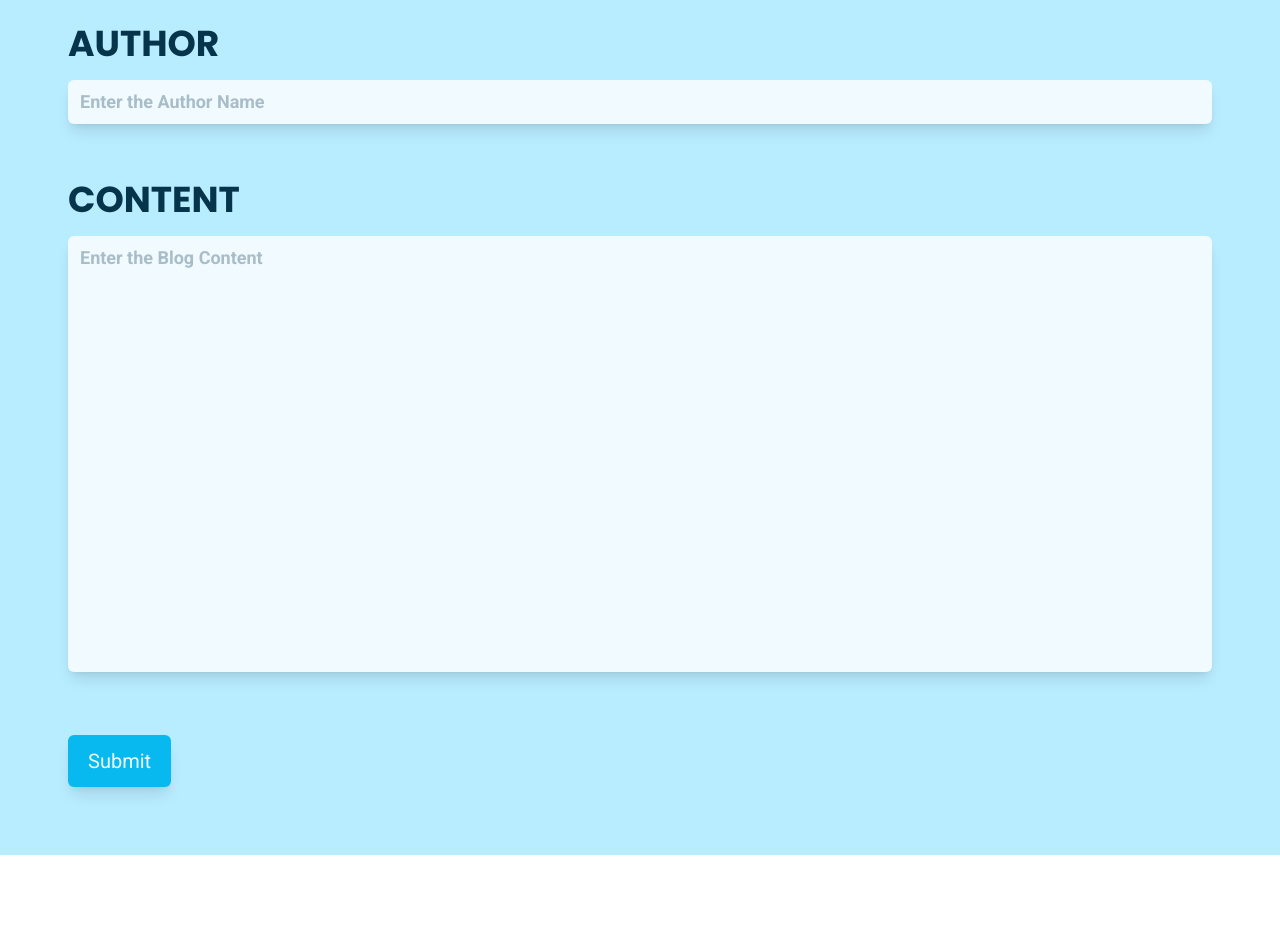
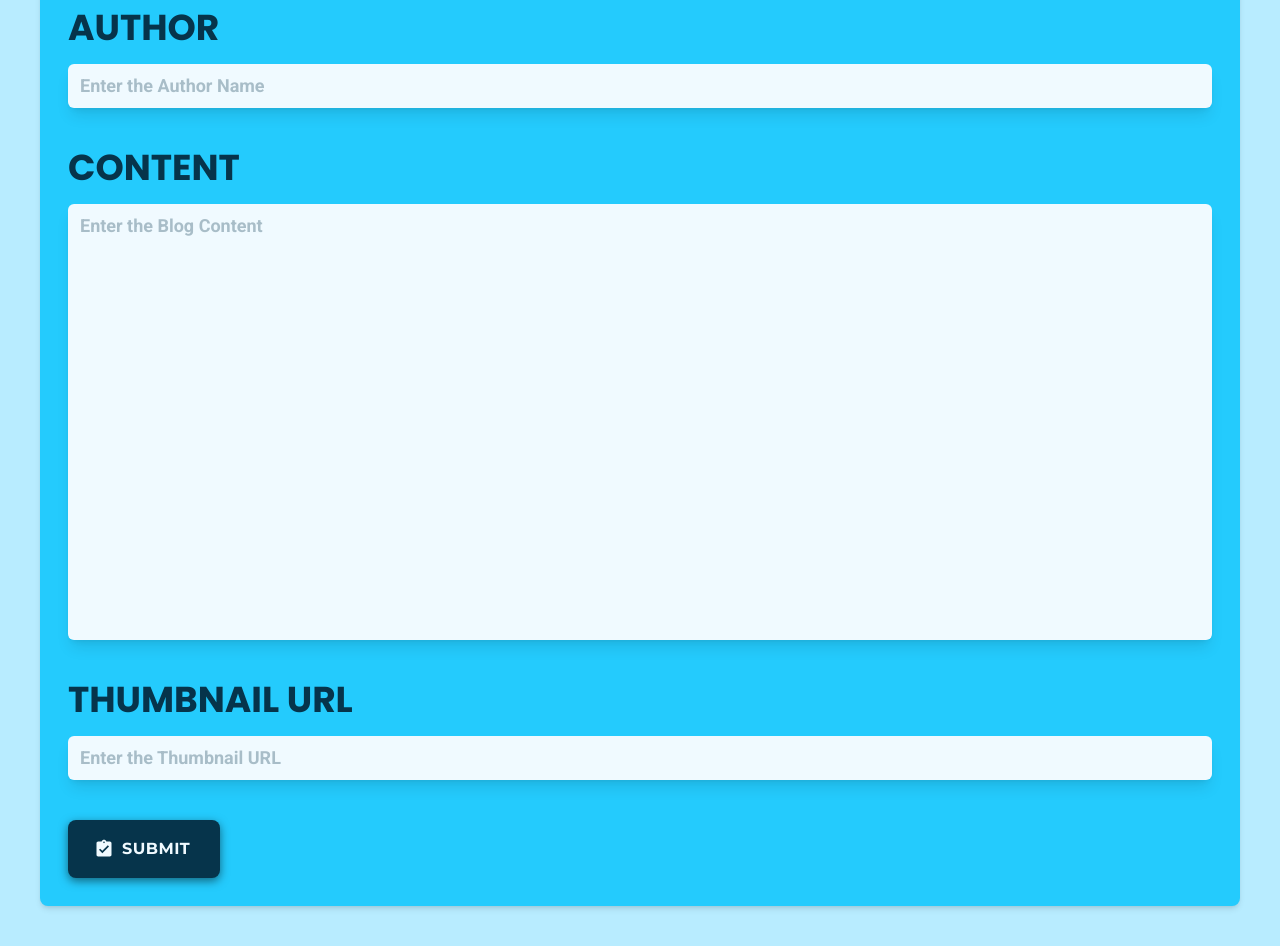
Before and after one commit to Ayush-Kanduri/Blog-WebApp-React, a React (Vite) app: page /create-post in a window 1280 px wide. Shown: the part 380-1326 px from the top of the page. Before the commit the page ends 1235 px from the top, so only its background shows below. Built offline with nearby package versions, Linux system fonts and the light colour scheme.

Commit message:
Implemented the Homepage, Implemented Post Creation Functionality

```diff
--- a/src/App.jsx
+++ b/src/App.jsx
@@ -76,7 +76,7 @@ const App = () => {
 export default App;
 
 // ----------------
-// Normal Routing //
+// NOTE:: Normal Routing //
 // ----------------
 {
 	/*
@@ -92,7 +92,7 @@ export default App;
 }
 
 // -----------------------------------------
-// Nested Routing & Outlet (Routing Layout) //
+// NOTE:: Nested Routing & Outlet (Routing Layout) //
 // -----------------------------------------
 {
 	/* <Router>
@@ -116,7 +116,7 @@ export default App;
 }
 
 {
-	/* Common Layout
+	/* NOTE:: Common Layout
 <nav>
 	-----------
 	-----------
--- /dev/null
+++ b/src/components/Card.jsx
@@ -0,0 +1,54 @@
+import Button from "@mui/material/Button";
+import { styled } from "styled-components";
+import { useNavigate } from "react-router-dom";
+
+const Card = ({ post }) => {
+	const navigate = useNavigate();
+	const printDate = (timestamp) => {
+		const date = timestamp.toDate().toDateString();
+		const formattedDate = new Date(date);
+		return new Intl.DateTimeFormat("en-IN", {
+			dateStyle: "long",
+		}).format(formattedDate);
+	};
+	return (
+		<div className="w-1/4 bg-[#7adeff] pb-5 flex flex-col gap-3 rounded-xl overflow-hidden shadow-lg shadow-slate-600">
+			<div className="w-full flex overflow-hidden ">
+				<img
+					src={post.url}
+					alt="blog post thumbnail"
+					className="w-full object-cover object-center h-52 hover:scale-110 transition-all ease-linear hover:brightness-90"
+				/>
+			</div>
+			<div className="w-full flex flex-col gap-0 relative pt-2 pl-2">
+				<h2 className="text-text font-heading font-bold text-3xl px-4">
+					{post.title}
+				</h2>
+				<p className="text-[#095371] font-logo text-sm font-bold p-2 px-4">
+					{post.author}
+				</p>
+				<StyledButton
+					variant="contained"
+					onClick={() => navigate(`/post/${post.id}`)}
+				>
+					Read
+				</StyledButton>
+				<p className="text-base text-[#095371] font-text absolute bottom-2 right-3 font-semibold border-b-2 border-[#095371]">
+					{printDate(post.createdAt)}
+				</p>
+			</div>
+		</div>
+	);
+};
+
+export default Card;
+
+const StyledButton = styled(Button)`
+	width: 100px !important;
+	margin-top: 1rem !important;
+	margin-left: 1rem !important;
+	color: #f0faff !important;
+	background: #06344b !important;
+	font-weight: 900 !important;
+	box-shadow: 0 2px 4px rgba(0, 0, 0, 0.5);
+`;
--- a/src/components/Navbar.jsx
+++ b/src/components/Navbar.jsx
@@ -1,7 +1,7 @@
 const Navbar = ({ NavLink, Link, Outlet }) => {
 	return (
 		<>
-			<nav className="bg-border w-full p-7 shadow-xl">
+			<nav className="bg-border w-full p-7 shadow-md">
 				<ul className="flex w-full gap-7 justify-start items-center">
 					<li>
 						<NavLink
@@ -22,7 +22,7 @@ const Navbar = ({ NavLink, Link, Outlet }) => {
 					<li className="ml-auto">
 						<Link
 							to="/"
-							className="text-text font-bold text-5xl font-logo drop-shadow-xl"
+							className="text-text font-bold text-5xl font-logo drop-shadow-md"
 						>
 							Blogster Hub
 						</Link>
--- /dev/null
+++ b/src/components/Toast.jsx
@@ -0,0 +1,23 @@
+import { ToastContainer } from "react-toastify";
+import "react-toastify/dist/ReactToastify.css";
+
+const Toast = () => {
+	return (
+		<ToastContainer
+			className="font-heading font-light text-sm flex justify-center items-center p-4"
+			position="top-right"
+			autoClose={5000}
+			limit={1}
+			hideProgressBar={false}
+			newestOnTop={false}
+			closeOnClick
+			rtl={false}
+			pauseOnFocusLoss
+			draggable
+			pauseOnHover
+			theme="dark"
+		/>
+	);
+};
+
+export default Toast;
--- a/src/pages/CreatePost.jsx
+++ b/src/pages/CreatePost.jsx
@@ -1,13 +1,72 @@
+import { useFormInput } from "@/utils/hooks";
+import DB from "@/utils/firebase";
+import Toast from "@/components/Toast";
+import { toast } from "react-toastify";
+import { styled } from "styled-components";
+import { addDoc, collection, updateDoc } from "firebase/firestore";
+import Button from "@mui/material/Button";
+import AssignmentTurnedInIcon from "@mui/icons-material/AssignmentTurnedIn";
+
 const CreatePost = () => {
+	const title = useFormInput("");
+	const author = useFormInput("");
+	const content = useFormInput("");
+	const url = useFormInput("");
+
+	const validateUrl = (url) => {
+		const regex = /^(ftp|http|https):\/\/[^ "]+$/;
+		return regex.test(url);
+	};
+
+	const scrollToTop = () => {
+		window.scrollTo({ top: 0, left: 0, behavior: "smooth" });
+	};
+
+	const handleSubmit = async (e) => {
+		try {
+			e.preventDefault();
+			e.stopPropagation();
+
+			if (!title.value || !author.value || !url.value || !content.value) {
+				toast.error("Please fill all the fields! 🚩");
+				return;
+			}
+			if (!validateUrl(url.value)) {
+				toast.error("Please enter a valid URL! 🚩");
+				return;
+			}
+
+			const collectionRef = collection(DB, "Posts");
+			const newDocumentRef = await addDoc(collectionRef, {
+				title: title.value,
+				author: author.value,
+				content: content.value,
+				url: url.value,
+				createdAt: new Date(),
+			});
+			await updateDoc(newDocumentRef, { id: newDocumentRef.id });
+			scrollToTop();
+			toast.success("Post Created Successfully! 🎉");
+			title.reset();
+			author.reset();
+			content.reset();
+			url.reset();
+		} catch (error) {
+			console.log("Error in adding the document:", error);
+		}
+	};
+
 	return (
 		<div className="text-5xl p-10 flex-1">
 			<h1 className="text-text font-heading font-bold">Create Post</h1>
+			<Toast />
 			<form
 				action=""
 				method="post"
-				className="mt-7 w-full flex flex-col rounded-lg"
+				onSubmit={handleSubmit}
+				className="mt-7 w-full flex flex-col rounded-lg gap-2 bg-border p-3 shadow-md"
 			>
-				<div className="w-full flex flex-col p-7 gap-4">
+				<div className="w-full flex flex-col p-4 gap-4">
 					<label
 						htmlFor="title"
 						className="text-text font-bold text-4xl font-heading uppercase"
@@ -21,9 +80,11 @@ const CreatePost = () => {
 						required
 						placeholder="Enter the Blog Title"
 						className="bg-post text-text font-text font-semibold p-2 px-3 rounded-md shadow-lg border-0 focus:outline-none focus:ring-0 focus:border-0 placeholder:text-text placeholder:opacity-30 text-lg"
+						value={title.value}
+						onChange={title.onChange}
 					/>
 				</div>
-				<div className="w-full flex flex-col p-7 gap-4">
+				<div className="w-full flex flex-col p-4 gap-4">
 					<label
 						htmlFor="author"
 						className="text-text font-bold text-4xl font-heading uppercase"
@@ -37,9 +98,11 @@ const CreatePost = () => {
 						required
 						placeholder="Enter the Author Name"
 						className="bg-post text-text font-text font-semibold p-2 px-3 rounded-md shadow-lg border-0 focus:outline-none focus:ring-0 focus:border-0 placeholder:text-text placeholder:opacity-30 text-lg"
+						value={author.value}
+						onChange={author.onChange}
 					/>
 				</div>
-				<div className="w-full flex flex-col p-7 gap-4">
+				<div className="w-full flex flex-col p-4 gap-4">
 					<label
 						htmlFor="content"
 						className="text-text font-bold text-4xl font-heading uppercase"
@@ -53,16 +116,37 @@ const CreatePost = () => {
 						rows="15"
 						placeholder="Enter the Blog Content"
 						required
-						className="bg-post text-text font-text font-semibold p-2 px-3 rounded-md shadow-lg border-0 focus:outline-none focus:ring-0 focus:border-0 placeholder:text-text placeholder:opacity-30 text-lg resize-none "
+						className="bg-post text-text font-text font-semibold p-2 px-3 rounded-md shadow-lg border-0 focus:outline-none focus:ring-0 focus:border-0 placeholder:text-text placeholder:opacity-30 text-lg resize-none whitespace-pre-wrap"
+						value={content.value}
+						onChange={content.onChange}
 					></textarea>
 				</div>
-				<div className=" p-7 gap-4">
-					<button
+				<div className="w-full flex flex-col p-4 gap-4">
+					<label
+						htmlFor="url"
+						className="text-text font-bold text-4xl font-heading uppercase"
+					>
+						Thumbnail URL
+					</label>
+					<input
+						type="url"
+						name="url"
+						id="url"
+						required
+						placeholder="Enter the Thumbnail URL"
+						className="bg-post text-text font-text font-semibold p-2 px-3 rounded-md shadow-lg border-0 focus:outline-none focus:ring-0 focus:border-0 placeholder:text-text placeholder:opacity-30 text-lg "
+						value={url.value}
+						onChange={url.onChange}
+					/>
+				</div>
+				<div className=" p-4 gap-4">
+					<StyledButton
+						variant="contained"
 						type="submit"
-						className="bg-btn hover:bg-btnHover text-post rounded-md transition-all  ease-linear p-3 px-5 text-xl shadow-lg hover:text-bg"
+						startIcon={<AssignmentTurnedInIcon />}
 					>
 						Submit
-					</button>
+					</StyledButton>
 				</div>
 			</form>
 		</div>
@@ -70,3 +154,37 @@ const CreatePost = () => {
 };
 
 export default CreatePost;
+
+const StyledButton = styled(Button)`
+	background-color: #06344b !important;
+	color: #f0faff !important;
+	font-weight: 900 !important;
+	font-family: "Montserrat", sans-serif !important;
+	text-transform: uppercase !important;
+	padding: 15px 30px !important;
+	border-radius: 8px !important;
+	box-shadow: 0 3px 10px rgba(0, 0, 0, 0.5) !important;
+	font-size: 1rem !important;
+	display: flex !important;
+	justify-content: center !important;
+	align-items: center !important ;
+	text-align: center !important;
+`;
+
+//NOTE:: This function checks for a new line character and adds a new line character if it is not present//
+// const checkNewLineCharacter = () => {
+// 	const linesArray = content.current.value.split("\n");
+// 	let result = "";
+// 	for (const line of linesArray) {
+// 		if (line === "") result += `\n`;
+// 		else {
+// 			if (linesArray.indexOf(line) === 0) result += line;
+// 			else result += `\n` + line;
+// 		}
+// 	}
+// 	setVal(result);
+// };
+
+{
+	/* <p className="text-text text-base font-text whitespace-pre-wrap">{Val}</p> */
+}
--- /dev/null
+++ b/src/utils/hooks.js
@@ -0,0 +1,12 @@
+import { useState } from "react";
+
+export const useFormInput = (initialValue) => {
+	const [value, setValue] = useState(initialValue);
+	const handleChange = (e) => setValue(e.target.value);
+	const reset = () => setValue("");
+	return {
+		value,
+		onChange: handleChange,
+		reset,
+	};
+};
```
Also changed, not shown: package.json (+8 -1 lines), src/pages/Home.jsx (+68 -3 lines), 1 other file (tests, documents, lock files or other folders).
